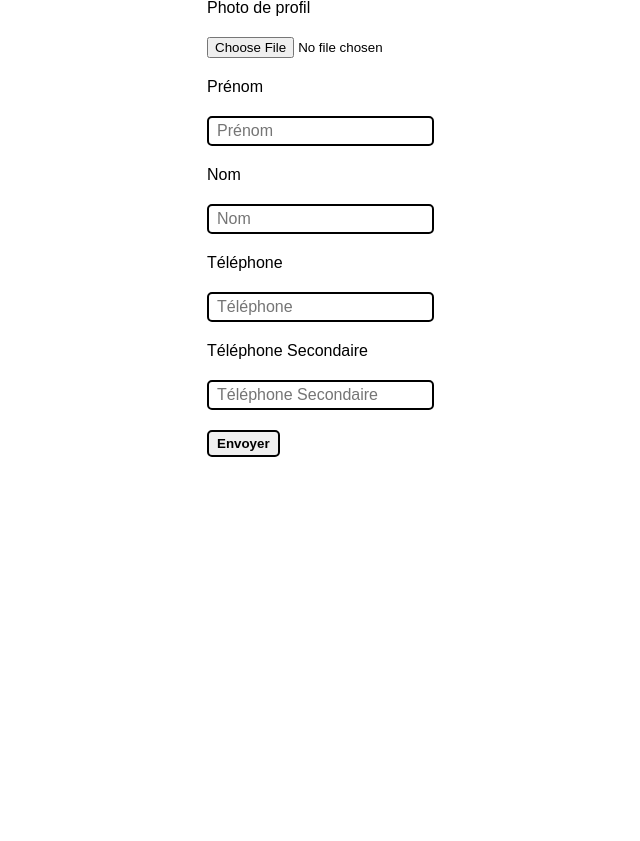
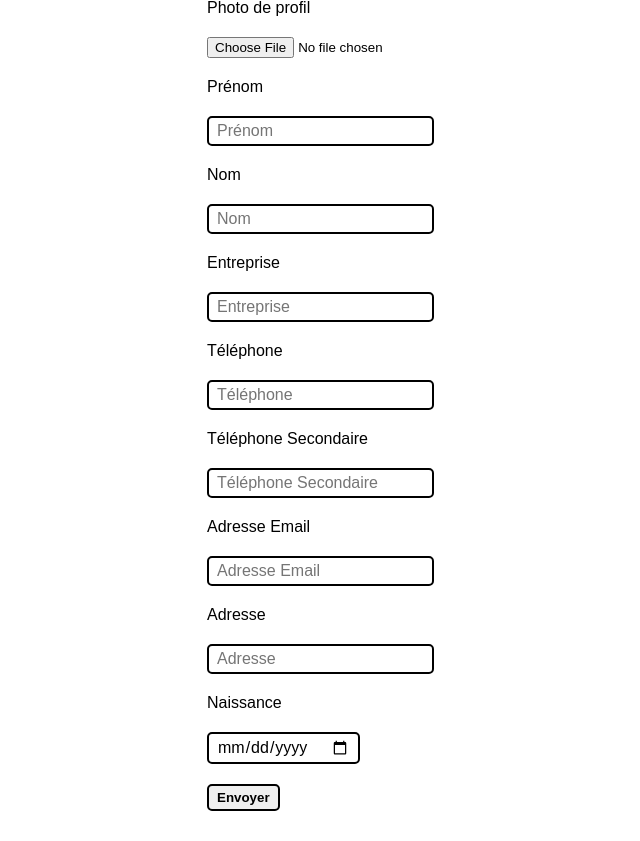
Before and after one commit to k-3st3ban/repertoire_tel_NSI, a Flask app: page /contact/add in a window 1280 px wide. Shown: the part 164-1005 px from the top of the page, without its empty margins (113-753 px from the left). Before the commit the page ends 621 px from the top, so only its background shows below. Run offline with Flask 2, Linux system fonts and the light colour scheme.

Commit message:
entreprise, naissance, adresse

```diff
--- a/config.py
+++ b/config.py
@@ -2,6 +2,6 @@
 app_config = {
     "SECRET_KEY": "53f97a75fdd53a6404524a38",
     "DATABASE_NAME": "repertoire.db",
-    "DATABASE_KEYS": "first_name, last_name, tel, tel_sec, picture",
-    "DATABASE_ARGS": "?, ?, ?, ?, ?"
+    "DATABASE_KEYS": "first_name, last_name, entreprise, tel, tel_sec, email, adresse, naissance, picture",
+    "DATABASE_ARGS": "?, ?, ?, ?, ?, ?, ?, ?, ?"
 }
--- a/forms.py
+++ b/forms.py
@@ -1,13 +1,21 @@
 from flask_wtf import FlaskForm
-from wtforms import StringField, SubmitField, FileField
+from wtforms import StringField, SubmitField, FileField, TelField, EmailField, DateField
 
 
 class ContactForm(FlaskForm):
     picture = FileField("Photo de profil")
     first_name = StringField("Prénom", render_kw={"placeholder": "Prénom"})
     last_name = StringField("Nom", render_kw={"placeholder": "Nom"})
-    tel = StringField("Téléphone", render_kw={
-                      "placeholder": "Téléphone"})
-    tel_sec = StringField("Téléphone Secondaire", render_kw={
+    entreprise = StringField("Entreprise", render_kw={
+                             "placeholder": "Entreprise"})
+    tel = TelField("Téléphone", render_kw={
+        "placeholder": "Téléphone"})
+    tel_sec = TelField("Téléphone Secondaire", render_kw={
         "placeholder": "Téléphone Secondaire"})
+    email = EmailField("Adresse Email", render_kw={
+                       "placeholder": "Adresse Email"})
+    adresse = StringField("Adresse", render_kw={
+        "placeholder": "Adresse"})
+    naissance = StringField("Naissance", render_kw={
+        "placeholder": "Naissance"})
     submit = SubmitField("Envoyer")
--- a/init_db.py
+++ b/init_db.py
@@ -4,8 +4,8 @@ import sqlite3
 conn = sqlite3.connect('repertoire.db')
 cur = conn.cursor()
 
-# ajouter: tel secondaire, mail, entreprise, adresse, naissance, note
-cur.execute('CREATE TABLE IF NOT EXISTS "CONTACT"("id" INTEGER PRIMARY KEY AUTOINCREMENT, "first_name" TEXT, "last_name" TEXT, "tel" TEXT, "tel_sec" TEXT, "picture" TEXT)')
+# ajouter: entreprise, adresse, naissance, note
+cur.execute('CREATE TABLE IF NOT EXISTS "CONTACT"("id" INTEGER PRIMARY KEY AUTOINCREMENT, "first_name" TEXT, "last_name" TEXT, "tel" TEXT, "tel_sec" TEXT, "email" TEXT, "entreprise" TEXT, "adresse" TEXT, "naissance" TEXT, "picture" TEXT)')
 conn.commit()
 
 # fermeture des connexions
--- a/templates/user-form.html
+++ b/templates/user-form.html
@@ -1,4 +1,9 @@
 <form class="column-list" method="POST" enctype="multipart/form-data">
+    {% for field, errors in form.errors.items() %}
+    <div>
+        {{ form[field].label }}: {{ ', '.join(errors) }}
+    </div>
+    {% endfor %}
     {{ form.csrf_token }}
     {{ form.picture.label }}
     {{ form.picture }}
@@ -6,9 +11,17 @@
     {{ form.first_name(class="input-style") }}
     {{ form.last_name.label }}
     {{ form.last_name(class="input-style") }}
+    {{ form.entreprise.label }}
+    {{ form.entreprise(class="input-style") }}
     {{ form.tel.label }}
     {{ form.tel(class="input-style") }}
     {{ form.tel_sec.label }}
     {{ form.tel_sec(class="input-style") }}
+    {{ form.email.label }}
+    {{ form.email(class="input-style") }}
+    {{ form.adresse.label }}
+    {{ form.adresse(class="input-style") }}
+    {{ form.naissance.label }}
+    {{ form.naissance(class="input-style", type="date") }}
     {{ form.submit(class="button-style") }}
 </form>
--- a/views.py
+++ b/views.py
@@ -124,7 +124,7 @@ def contact_infos_from_form(form, contact=None):
     if contact and contact.get("picture") and not form.picture.data:
         filename = contact.get("picture")
     # retourner les données
-    return (form.first_name.data, form.last_name.data, form.tel.data, form.tel_sec.data, filename)
+    return (form.first_name.data, form.last_name.data, form.entreprise.data, form.tel.data, form.tel_sec.data, form.email.data, form.entreprise.data, form.naissance.data, filename)
 
 
 @app.template_filter("contact_label")
```
Also changed, not shown: repertoire.db.
